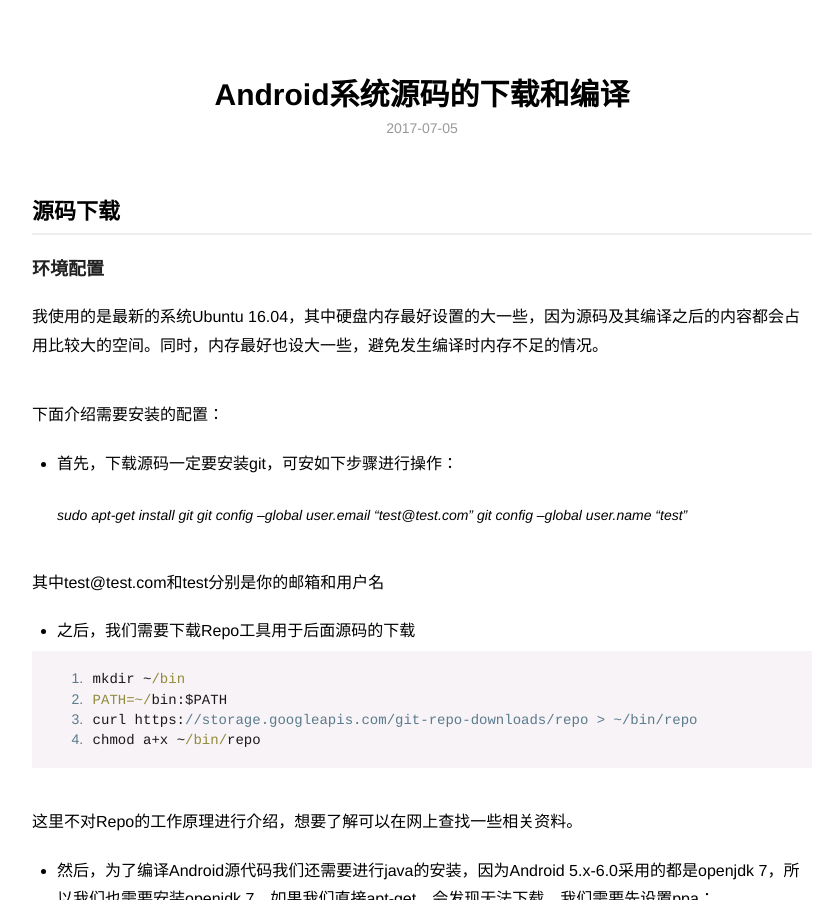
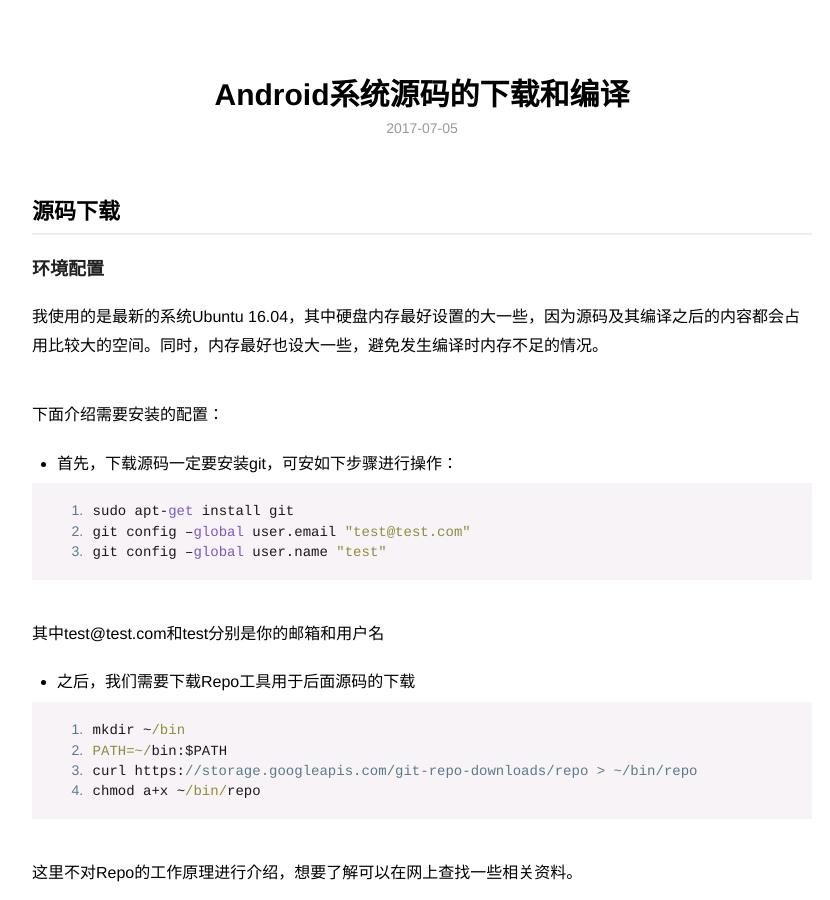
Before and after one commit to yufeiyang1995/yufeiyang1995.github.io, a Jekyll site: the page built from _posts/2017-7-5-AndroidSourceCode.md, in a window 1280 px wide and 900 px high. Shown: the whole window, without its empty margins (218-1048 px from the left). Built offline with Jekyll 4.4.1, drawn with Linux system fonts in a browser that asks for light colours; some of the changed text lies outside the part shown.

````diff
--- a/_posts/2017-7-5-AndroidSourceCode.md
+++ b/_posts/2017-7-5-AndroidSourceCode.md
@@ -15,10 +15,11 @@ description: 由于要开始进行Android Runtime方面的研究工作，所以
 
 * 首先，下载源码一定要安装git，可安如下步骤进行操作：
 
-
-> sudo apt-get install git
-> git config –global user.email "test@test.com"
-> git config –global user.name "test"
+```
+sudo apt-get install git
+git config –global user.email "test@test.com"
+git config –global user.name "test"
+```
 
 
 其中test@test.com和test分别是你的邮箱和用户名
````
Also changed, not shown: _posts/2017-9-7-ApktoolMistake.md (added, +52 -0 lines), _posts/2017-9-7-SootUsage.md (added), _posts/2017-9-8-FlowDroidUsage.md (added), _posts/2017-9-8-WindowsChangeJDK.md (added).
